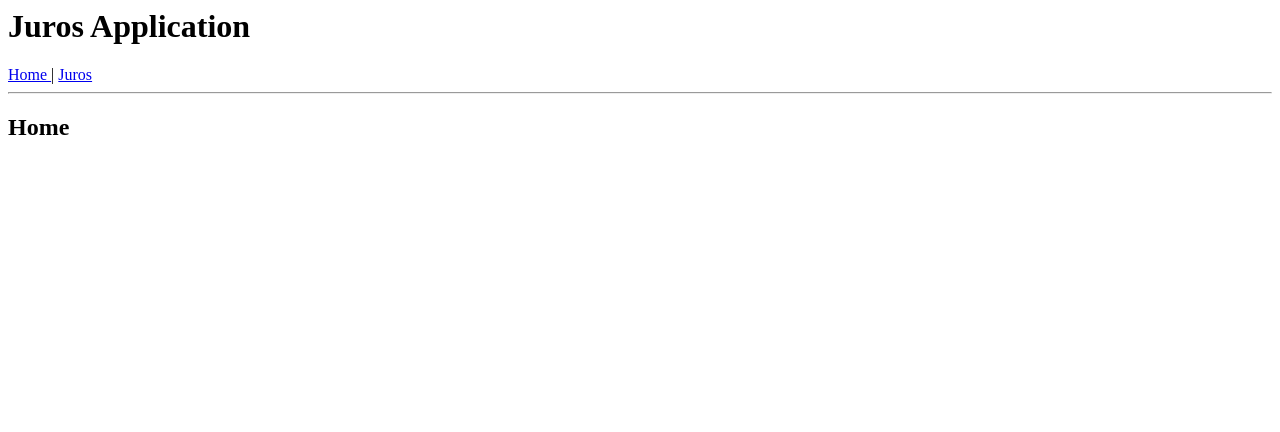
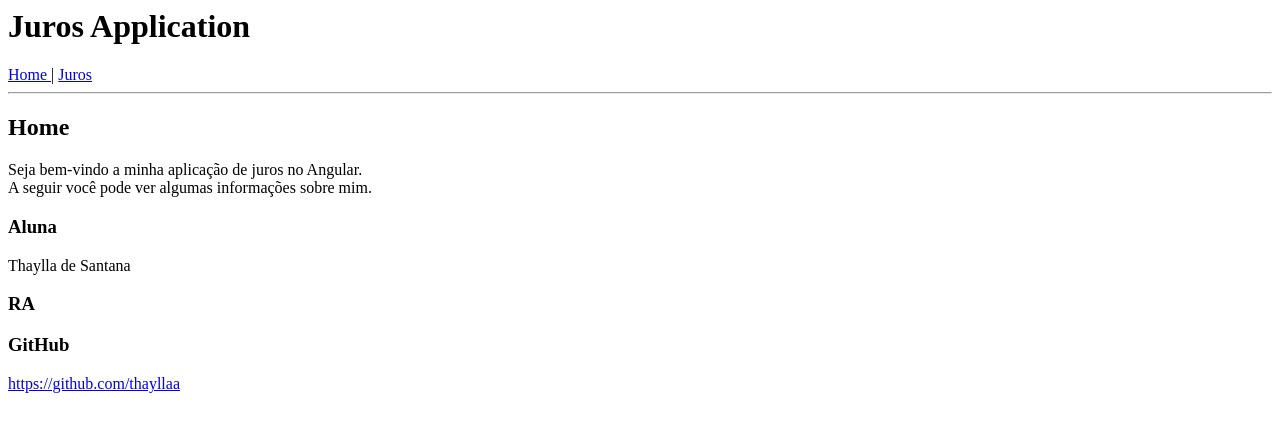
Before and after one commit to thayllaa/JurosApp_Angular, an Angular app: page / in a window 1280 px wide. Shown: the top 432 px of the page. Built offline with nearby package versions, Linux system fonts and the light colour scheme.

Commit message:
1 file modified

```diff
--- a/src/app/home/home.component.html
+++ b/src/app/home/home.component.html
@@ -1,5 +1,14 @@
 <h2>Home</h2>
-<h3></h3>
-<h3></h3>
-<h3></h3>
-<h3></h3>
+<p>
+  Seja bem-vindo a minha aplicação de juros no Angular. <br>
+  A seguir você pode ver algumas informações sobre mim.
+</p>
+
+<h3> Aluna </h3>
+<p> Thaylla de Santana </p>
+<h3> RA </h3>
+<p> </p>
+<h3> GitHub </h3>
+<a href="https://github.com/thayllaa" target="_blank">
+  https://github.com/thayllaa
+</a>
```
